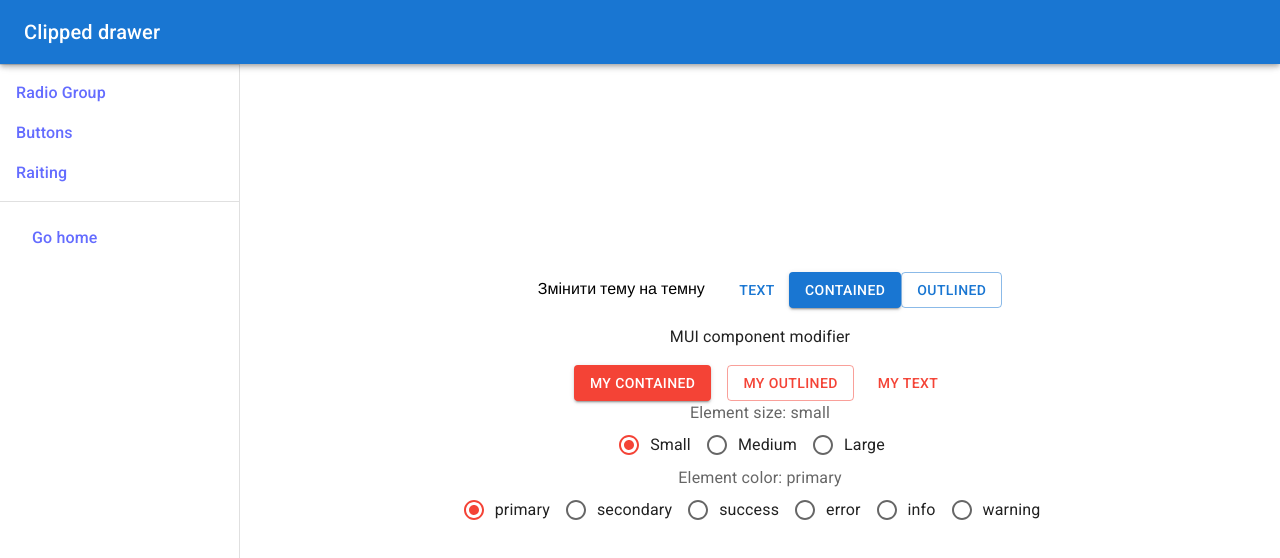
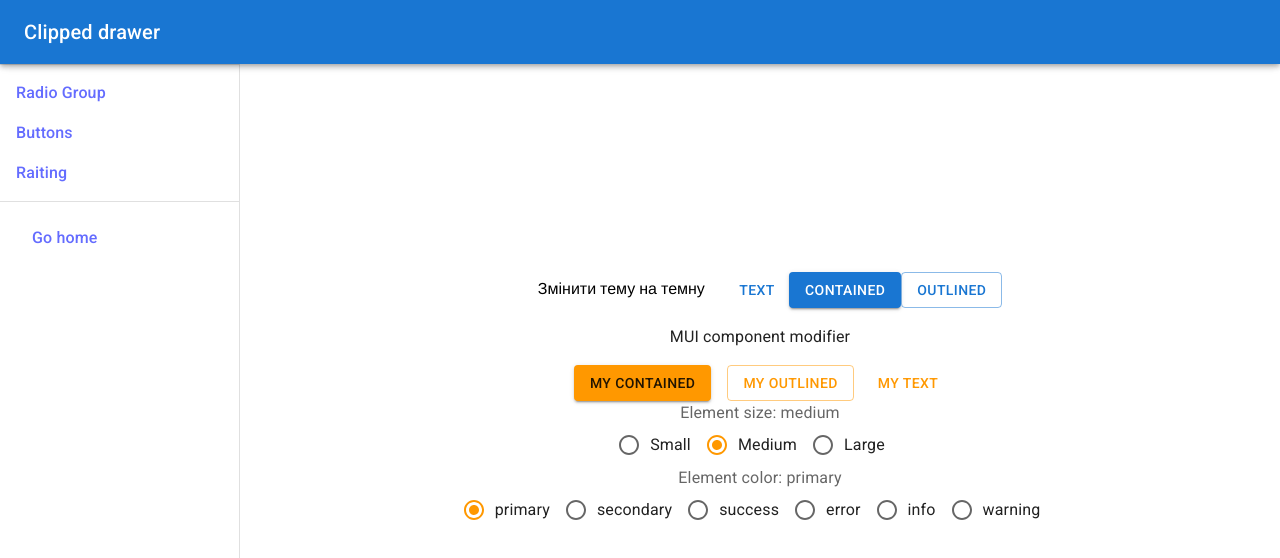
Before and after one commit to ybabenkoJapp/react-tutorial-and-components, a React (Vite) app: page / in a window 1280 px wide. Shown: the top 558 px of the page. Built offline with nearby package versions, Linux system fonts and the light colour scheme; a web font is replaced by a local one.

Commit message:
feat(MyCustomThemeWrapper): update button components and enhance theme context management

```diff
--- a/src/App.tsx
+++ b/src/App.tsx
@@ -20,7 +20,8 @@ export default function App() {
         <Button variant="contained">Contained</Button>
         <Button variant="outlined">Outlined</Button>
         <MyCustomThemeWrapper>
-          <BasicButton variant="contained" children="My contained" />
+          {/* <BasicButton variant="contained" children="My contained" /> */}
+          <Button variant="contained" children="My contained" />
           <Button variant="outlined" children="My outlined" />
           <Button variant="text" children="My text" />
         </MyCustomThemeWrapper>
--- a/src/buildInHooks/useTheme.tsx
+++ b/src/buildInHooks/useTheme.tsx
@@ -1,4 +1,3 @@
-import * as React from "react";
 import { useContext } from "react";
 import { ThemeContext } from "./ToggleButtomThemeContext";
 
--- a/src/components/MyCustomThemeWrapper.tsx
+++ b/src/components/MyCustomThemeWrapper.tsx
@@ -3,77 +3,71 @@ import {
   createTheme,
   FormControl,
   FormControlLabel,
-  FormHelperText,
   FormLabel,
-  Input,
-  InputLabel,
   Radio,
   RadioGroup,
   Stack,
   ThemeProvider,
 } from "@mui/material";
-import { useContext, useState } from "react";
-import { MyThemeContext } from "../themeProviders/MyThemeContext";
+import { useContext, useState, useCallback, useMemo } from "react";
+import { MyThemeContext } from "../myCustomContexts/MyThemeContext";
+import { orange } from "@mui/material/colors";
 
 export default function MyCustomThemeWrapper({ children }) {
   const myCustomThemeContext = useContext(MyThemeContext);
 
-  const theme = createTheme(myCustomThemeContext.myCustomTheme);
-  const [componentSizeValue, setComponentSizeValue] = useState("small");
-  const [componentColorValue, setComponentColorValue] = useState("primary");
+  const [componentSizeValue, setComponentSizeValue] = useState<
+    "small" | "medium" | "large"
+  >("medium");
+  const [componentColorValue, setComponentColorValue] = useState<
+    | "secondary"
+    | "inherit"
+    | "primary"
+    | "success"
+    | "error"
+    | "info"
+    | "warning"
+  >("primary");
   // remove it from here once all is set
   // TODO: add function to handle theme change in context without props drilling
-  const commonComponentProps = {
-    MuiButton: {
-      size: { small: "small", medium: "medium", large: "large" },
-      variant: { text: "text", contained: "contained", outlined: "outlined" },
-      disabled: false,
-      color: {
-        inherit: "inherit",
-        primary: "primary",
-        secondary: "secondary",
-        success: "success",
-        error: "error",
-        info: "info",
-        warning: "warning",
+
+  const handleComponentSizeChange = useCallback((event) => {
+    setComponentSizeValue(event.target.value);
+  }, []);
+
+  const handleComponentColorChange = useCallback((event) => {
+    setComponentColorValue(event.target.value);
+  }, []);
+
+  const myCachedTheme = useMemo(() => {
+    const paletteColor = orange[500];
+
+    return createTheme({
+      palette: {
+        primary: {
+          main: paletteColor,
+        },
       },
-      loading: false, // null | boolean
-    },
-    MuiRadio: {
-      checked: false,
-      color: {
-        inherit: "inherit",
-        primary: "primary",
-        secondary: "secondary",
-        success: "success",
-        error: "error",
-        info: "info",
-        warning: "warning",
+      components: {
+        MuiButton: {
+          defaultProps: {
+            size: componentSizeValue,
+            color: componentColorValue,
+          },
+          styleOverrides: {
+            root: {
+              // addition styles
+            },
+          },
+        },
       },
-      disabled: false,
-      size: { small: "small", medium: "medium", large: "large" },
-      value: 0, // number
-    },
-    MuiRating: {
-      size: { small: "small", medium: "medium", large: "large" },
-      value: 0, // number
-    },
-  };
+    });
+  }, [componentSizeValue, componentColorValue]);
 
-  const handleComponentSizeChange = (
-    event: React.ChangeEvent<HTMLInputElement>,
-  ) => {
-    setComponentSizeValue((event.target as HTMLInputElement).value);
-  };
-
-  const handleComponentColorChange = (
-    event: React.ChangeEvent<HTMLInputElement>,
-  ) => {
-    setComponentColorValue((event.target as HTMLInputElement).value);
-  };
+  const theme = createTheme(myCustomThemeContext.myCustomTheme);
 
   return (
-    <ThemeProvider theme={theme}>
+    <ThemeProvider theme={myCachedTheme}>
       <Box>
         <p>MUI component modifier</p>
         <Stack
--- a/src/themeProviders/MyCustomThemeProvider.tsx
+++ /dev/null
@@ -1,61 +0,0 @@
-import { ThemeProvider, createTheme } from "@mui/material/styles";
-import { useState } from "react";
-import { red } from "@mui/material/colors";
-
-interface MyCustomTheme {
-  palette: {
-    primary: {
-      main: string;
-    };
-  };
-  components: {
-    MuiButton: {
-      styleOverrides: {
-        root: {
-          variants: {
-            props: { variant: string };
-            style: Record<string, unknown>;
-          }[];
-        };
-      };
-    };
-  };
-}
-
-export default function MyCustomThemeProvider() {
-  const [myTheme, setMyTheme] = useState<MyCustomTheme>({
-    palette: {
-      primary: {
-        main: red[500],
-      },
-    },
-    components: {
-      // Name of the component
-      MuiButton: {
-        styleOverrides: {
-          // Name of the slot
-          root: {
-            // Some CSS
-            // fontSize: "5rem",
-            variants: [
-              {
-                props: { variant: "outlined" },
-                style: {
-                  // borderWidth: "31px",
-                },
-              },
-            ],
-          },
-        },
-      },
-    },
-  });
-
-
-  const theme = createTheme(myTheme);
-  return (
-    <div>
-      <p>My custome theme provider</p>
-    </div>
-  );
-}
```
Also changed, not shown: src/types/CommonMuiProps.ts (added, +36 -0 lines), src/myCustomContexts/MyThemeContext.ts (renamed from src/themeProviders/MyThemeContext.ts).
